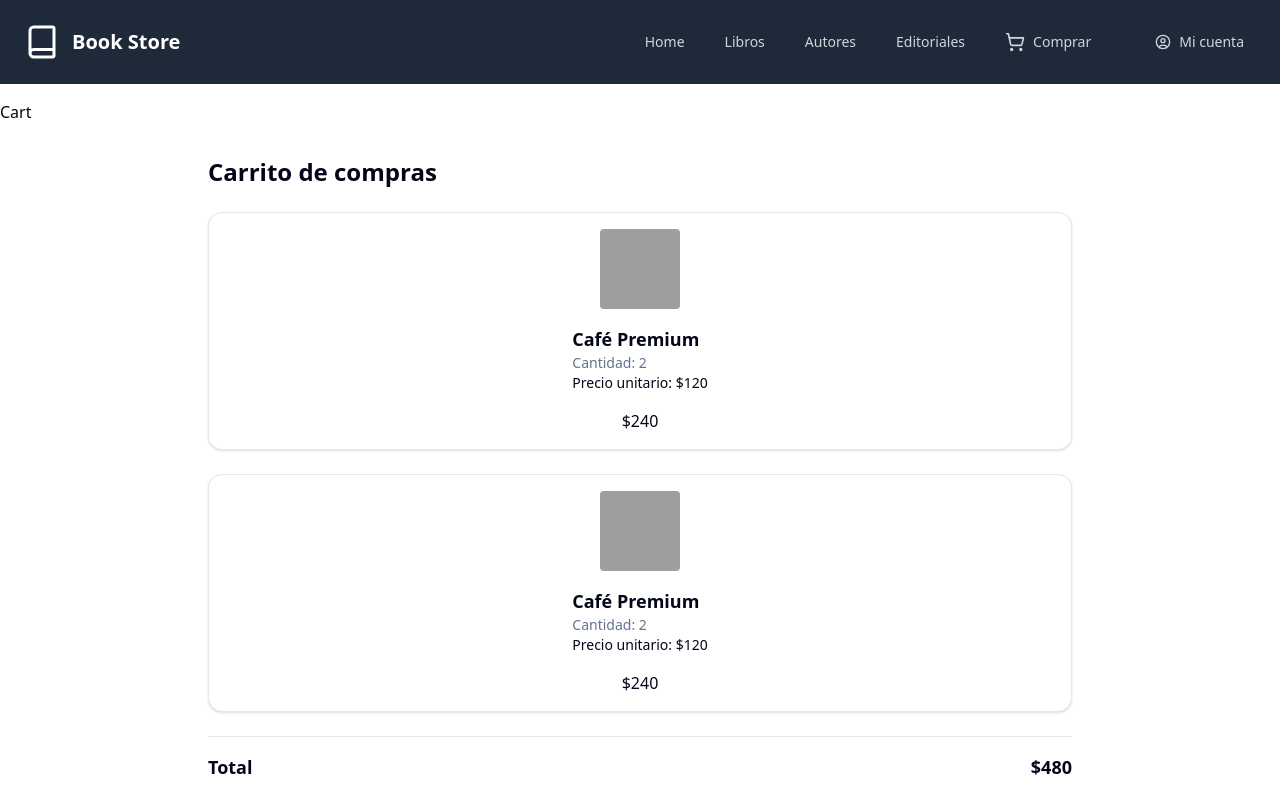
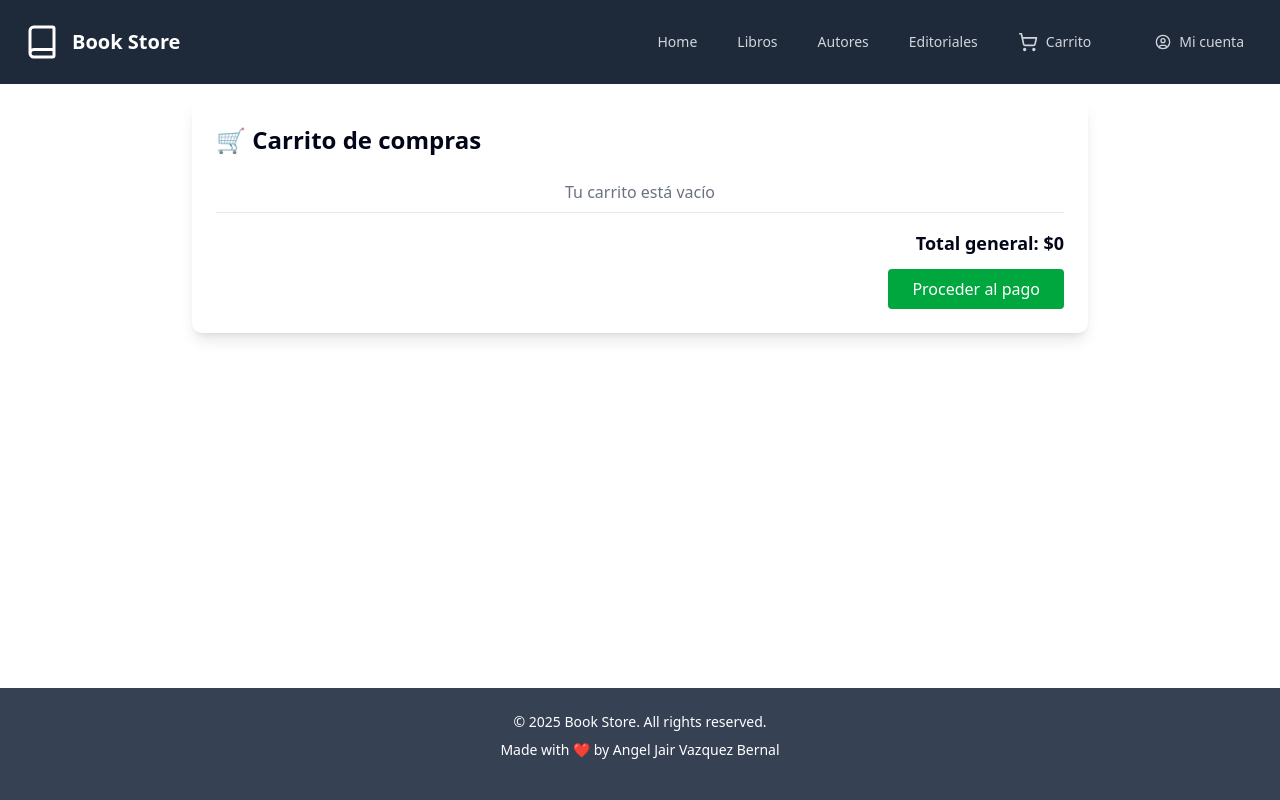
Before and after one commit to AngelJV128a/book-store-frontend, a Next.js app: page /books/cart in a window 1280 px wide. Shown: the top 800 px of the page. Built offline with nearby package versions, Linux system fonts and the light colour scheme; grey boxes are pictures that could not be loaded.

Commit message:
se agrego el carrito dinamico, tambien el store de zustand para persistir los productos en el carrito y la libreria de sonner para mostrar notificaciones cuando se agrgea un producto al carrtio

```diff
--- a/app/authors/[id]/page.jsx
+++ b/app/authors/[id]/page.jsx
@@ -9,6 +9,7 @@ import { useEffect, useState } from "react";
 export default function DetailsAuthor() {
   const params = useParams();
   const [books, setBooks] = useState({});
+  const [authors, setAuthors] = useState("");
   const [loading, setLoading] = useState(true);
 
   useEffect(() => {
@@ -26,6 +27,7 @@ export default function DetailsAuthor() {
         const json = response.data;
         console.log(json.books.data);
         setBooks(json.books.data);
+        setAuthors(json.authorName);
         setLoading(false);
       } catch (error) {
         console.log(error);
@@ -37,7 +39,7 @@ export default function DetailsAuthor() {
   return (
     <>
       <div className="flex flex-col items-center px-4">
-        <h1 className="text-2xl font-bold mb-4">Libros del autor: </h1>
+        <h1 className="text-2xl font-bold mb-4">Libros del autor: {loading ? "" : authors}</h1>
 
         <div className="grid grid-cols-1 sm:grid-cols-2 md:grid-cols-3 lg:grid-cols-4 gap-6 justify-items-center">
           {loading
--- a/app/books/[id]/page.jsx
+++ b/app/books/[id]/page.jsx
@@ -32,7 +32,7 @@ export default function DetailsBook() {
         console.log(json);
         setBook(json.book);
         setBooks(json.related_books.data);
-        console.log(json.related_books.data);
+/*         console.log(json.related_books.data); */
       } catch (error) {
         console.log(error);
       }
--- a/app/books/cart/page.jsx
+++ b/app/books/cart/page.jsx
@@ -3,7 +3,6 @@ import Cart from "@/components/sales/Cart";
 export default function PageBooksCart() {
   return (
     <>
-        <h1>Cart</h1>
         <Cart />
     </>
   );
--- a/app/editorials/[id]/page.jsx
+++ b/app/editorials/[id]/page.jsx
@@ -9,6 +9,7 @@ import { SkeletonCard } from "@/components/ui/skeletonCard";
 export default function PageBooksPublisher() {
   const params = useParams();
   const [books, setBooks] = useState([]);
+  const [editorial, setEditorial] = useState("");
   const [loading, setLoading] = useState(true);
 
   useEffect(() => {
@@ -26,6 +27,7 @@ export default function PageBooksPublisher() {
         const json = response.data;
         console.log(json.books.data);
         setBooks(json.books.data);
+        setEditorial(json.editorialName);
         setLoading(false);
       } catch (error) {
         console.log(error);
@@ -37,7 +39,7 @@ export default function PageBooksPublisher() {
   return (
     <>
       <div className="flex flex-col items-center px-4">
-        <h1 className="text-2xl font-bold mb-4">Libros de la editorial: </h1>
+        <h1 className="text-2xl font-bold mb-4">Libros de la editorial: {loading ? "" : editorial}</h1>
 
         <div className="grid grid-cols-1 sm:grid-cols-2 md:grid-cols-3 lg:grid-cols-4 gap-6 justify-items-center">
           {loading
--- a/components/NavBar.jsx
+++ b/components/NavBar.jsx
@@ -41,7 +41,7 @@ export default function NavBar() {
             className="inline-flex items-center rounded-md bg-gray-800 text-gray-300 hover:text-white hover:bg-gray-700 px-3 py-2 text-sm font-medium"
           >
             <ShoppingCart className="w-5 h-5 mr-2" />
-            Comprar
+            Carrito
           </Link>
 
           <AccountDropdown />
--- a/components/sales/Cart.jsx
+++ b/components/sales/Cart.jsx
@@ -1,50 +1,105 @@
-import { Button } from "../ui/button";
-import { Card } from "../ui/card";
+"use client";
+import { useShoppingCart } from "@/store/shoppingCart";
+import { Minus, Plus, Trash } from "lucide-react";
 
 export default function Cart() {
+  const {
+    items,
+    removeItem,
+    increaseQuantity,
+    decreaseQuantity,
+    getTotalPrice,
+    clearCart,
+    _hasHydrated,
+  } = useShoppingCart();
+
+  if (!_hasHydrated) return null;
+
   return (
     <>
-      <div className="max-w-4xl mx-auto px-4 py-8 space-y-6">
-        <h1 className="text-2xl font-bold">Carrito de compras</h1>
+      <div className="w-full max-w-4xl mx-auto bg-white shadow-lg rounded-lg p-6">
+        <h2 className="text-2xl font-bold mb-6">🛒 Carrito de compras</h2>
 
-        {/* Producto en carrito */}
-        <Card className="flex items-center gap-4 p-4">
-          <img
-            src="https://www.gonvill.com.mx/imagenes/9786074/978607453362.JPG"
-            alt="Producto"
-            className="w-20 h-20 object-cover rounded"
-          />
-          <div className="flex flex-col flex-grow">
-            <div className="text-lg font-semibold">Café Premium</div>
-            <div className="text-sm text-muted-foreground">Cantidad: 2</div>
-            <div className="text-sm">Precio unitario: $120</div>
+        {items.length > 0 && (
+          <div className="flex justify-end border-t pt-4 mb-4">
+            <div className="text-right">
+              <button
+                className="px-6 py-2 bg-red-600 text-white rounded hover:bg-red-700 cursor-pointer"
+                onClick={clearCart}
+              >
+                Vaciar carrito
+              </button>
+            </div>
           </div>
-          <div className="text-right font-medium">$240</div>
-        </Card>
-         <Card className="flex items-center gap-4 p-4">
-          <img
-            src="https://www.gonvill.com.mx/imagenes/9786074/978607453362.JPG"
-            alt="Producto"
-            className="w-20 h-20 object-cover rounded"
-          />
-          <div className="flex flex-col flex-grow">
-            <div className="text-lg font-semibold">Café Premium</div>
-            <div className="text-sm text-muted-foreground">Cantidad: 2</div>
-            <div className="text-sm">Precio unitario: $120</div>
-          </div>
-          <div className="text-right font-medium">$240</div>
-        </Card>
+        )}
 
-        {/* Total */}
-        <div className="flex justify-between items-center border-t pt-4">
-          <div className="text-lg font-semibold">Total</div>
-          <div className="text-lg font-bold">$480</div>
+        <div className="space-y-4">
+          {items.length === 0 && (
+            <div className="text-center">
+              <p className="text-gray-500">Tu carrito está vacío</p>
+            </div>
+          )}
+          {items.map((item) => (
+            <div
+              key={item.product.id}
+              className="flex items-center justify-between border-b pb-4"
+            >
+              <div className="flex items-center space-x-4">
+                <img
+                  src={item.product.image}
+                  alt="Camiseta blanca"
+                  className="w-16 h-16 object-cover rounded"
+                />
+                <div>
+                  <p className="font-semibold">{item.product.title}</p>
+                  <div className="flex items-center space-x-2 mt-1">
+                    <button
+                      className="px-2 py-1 bg-gray-200 rounded hover:bg-gray-300"
+                      onClick={() => decreaseQuantity(item.product.id)}
+                    >
+                      <Minus className="w-4 h-4" />
+                    </button>
+                    <span className="px-2">{item.quantity}</span>
+                    <button
+                      className="px-2 py-1 bg-gray-200 rounded hover:bg-gray-300"
+                      onClick={() => increaseQuantity(item.product.id)}
+                    >
+                      <Plus className="w-4 h-4" />
+                    </button>
+                  </div>
+                </div>
+              </div>
+              <div className="text-right">
+                <p className="text-sm text-gray-500">
+                  Precio unitario: ${item.product.price}
+                </p>
+                <p className="font-semibold">
+                  Total: ${item.product.price * item.quantity}
+                </p>
+                <button
+                  className="mt-3 px-4 py-2 bg-red-600 text-white rounded hover:bg-red-700 cursor-pointer"
+                  onClick={() => removeItem(item.product.id)}
+                >
+                  <Trash className="w-4 h-4" />
+                </button>
+              </div>
+            </div>
+          ))}
         </div>
 
-        {/* Botones */}
-        <div className="flex justify-end gap-4">
-          <Button variant="secondary">Seguir comprando</Button>
-          <Button>Finalizar compra</Button>
+        {/* Total General */}
+        {/*           <div className="text-left mt-6 border-t pt-4">
+            eliminar todo
+          </div> */}
+        <div className="mt-2 flex justify-end border-t pt-4">
+          <div className="text-right">
+            <p className="text-lg font-semibold">
+              Total general: ${getTotalPrice()}
+            </p>
+            <button className="mt-3 px-6 py-2 bg-green-600 text-white rounded hover:bg-green-700 cursor-pointer">
+              Proceder al pago
+            </button>
+          </div>
         </div>
       </div>
     </>
--- a/package.json
+++ b/package.json
@@ -25,6 +25,7 @@
     "react-dom": "^19.0.0",
     "react-hook-form": "^7.57.0",
     "react-paginate": "^8.3.0",
+    "sonner": "^2.0.5",
     "sweetalert2": "^11.22.0",
     "tailwind-merge": "^3.3.0",
     "zod": "^3.25.53",
--- /dev/null
+++ b/store/shoppingCart.js
@@ -0,0 +1,86 @@
+import { create } from "zustand";
+import { persist } from "zustand/middleware";
+
+export const useShoppingCart = create()(
+  persist(
+    (set, get) => ({
+      items: [],
+      addItem: (product, quantity = 1) => {
+        const { items } = get();
+        const existingItem = items.find(
+          (item) => item.product.id === product.id
+        );
+
+        if (existingItem) {
+          // Sumar cantidad si ya existe
+          const updatedItems = items.map((item) =>
+            item.product.id === product.id
+              ? { ...item, quantity: item.quantity + quantity }
+              : item
+          );
+
+          set({ items: updatedItems });
+        } else {
+          // Agregar producto nuevo
+          set({ items: [...items, { product, quantity }] });
+        }
+        console.log("producto agregado");
+        console.log(items);
+      },
+      removeItem: (productId) => {
+        const { items } = get();
+
+        set({ items: items.filter((item) => item.product.id !== productId) });
+      },
+      increaseQuantity: (productId, quantity = 1) => {
+        const { items } = get();
+
+        const newItems = structuredClone(items);
+        const itemIndex = newItems.findIndex(
+          (item) => item.product.id === productId
+        );
+        const itemData = newItems[itemIndex];
+
+        newItems[itemIndex] = {
+          ...itemData,
+          quantity: itemData.quantity + quantity,
+        };
+
+        set({ items: newItems });
+      },
+      decreaseQuantity: (productId, quantity = 1) => {
+        const { items } = get();
+
+        const newItems = structuredClone(items);
+        const itemIndex = newItems.findIndex(
+          (item) => item.product.id === productId
+        );
+        const itemData = newItems[itemIndex];
+
+        const newQuantity =
+          itemData.quantity !== 1 ? itemData.quantity - quantity : quantity;
+
+        newItems[itemIndex] = { ...itemData, quantity: newQuantity };
+
+        set({ items: newItems });
+      },
+      getTotalPrice: () => {
+        const { items } = get();
+
+        return items.reduce(
+          (total, item) => total + item.product.price * item.quantity,
+          0
+        );
+      },
+      clearCart: () => set({ items: [] }),
+      _hasHydrated: false,
+      setHasHydrated: (state) => set({ _hasHydrated: state }),
+    }),
+    {
+      name: "shopping-cart",
+      onRehydrateStorage: () => (state) => {
+        state?.setHasHydrated(true);
+      },
+    }
+  )
+);
```
Also changed, not shown: components/books/BookDetails.jsx (+40 -13 lines), 1 other file (tests, documents, lock files or other folders).
